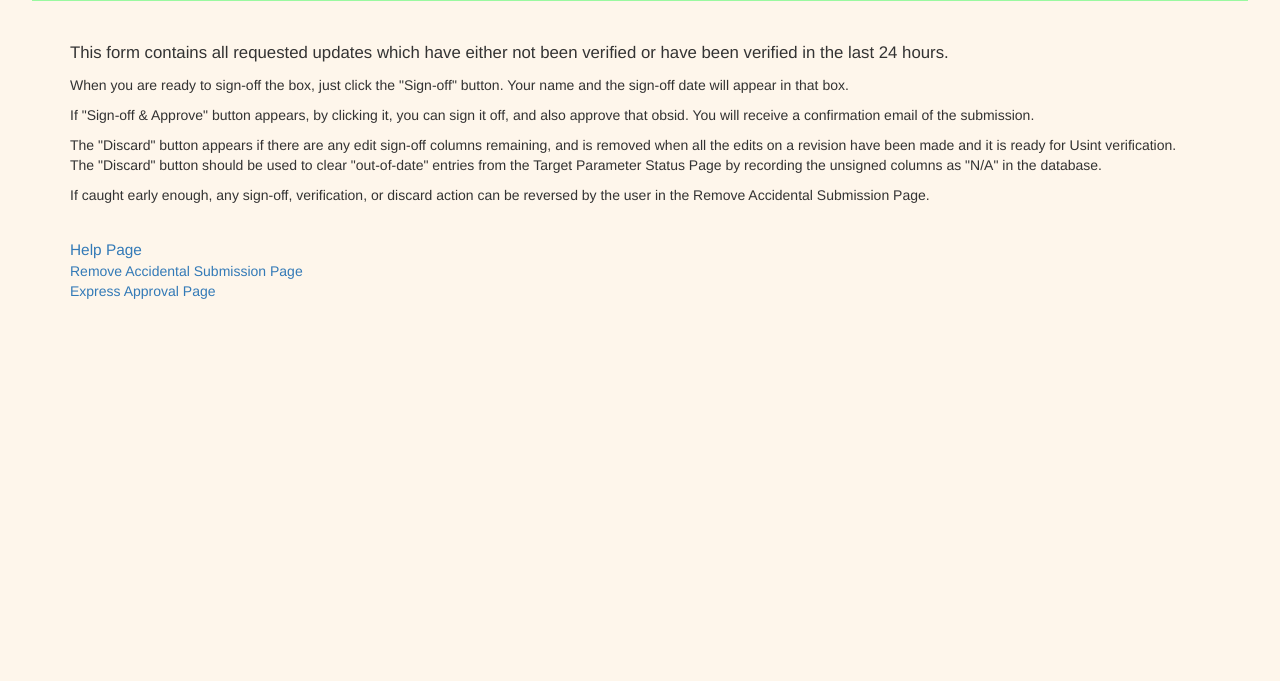
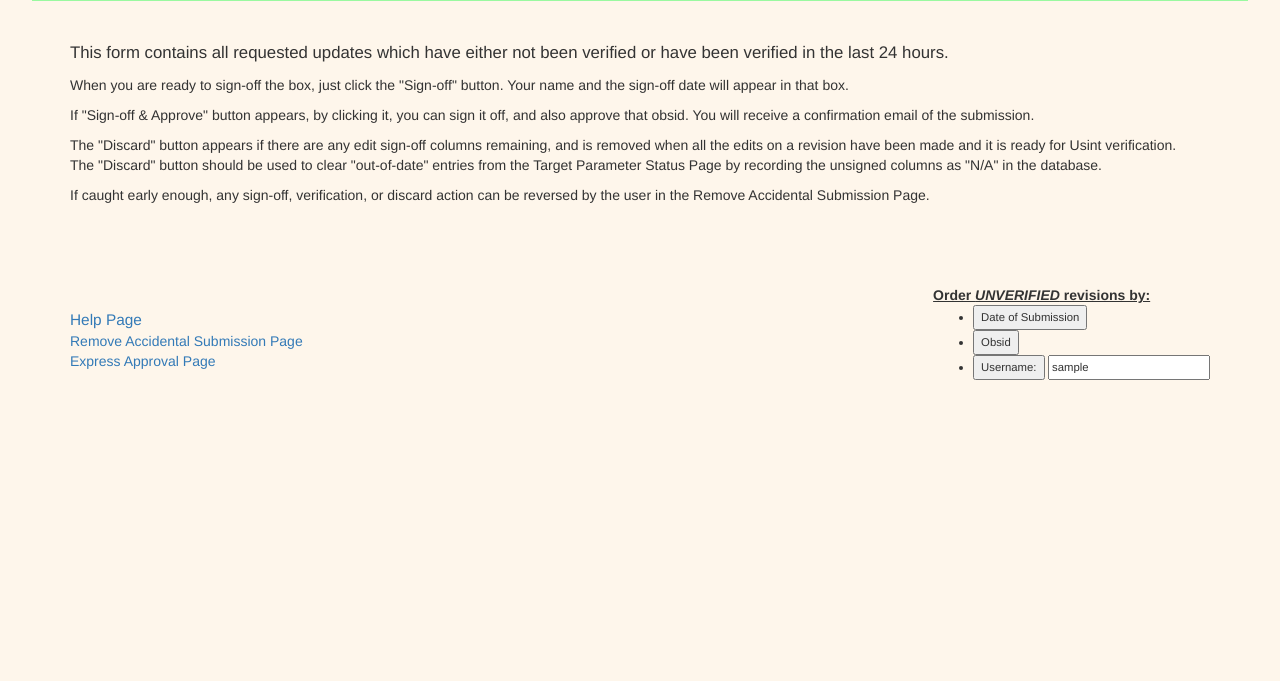
Before and after one commit to chandra-mta/Usint_Flask, a Flask app: page /orupdate/ in a window 1280 px wide. Shown: the part 55-736 px from the top of the page. Run offline with Flask 3, Linux system fonts and the light colour scheme; the visitor is signed in with stand-in values (Sample User, id 1); data comes from the database, SQL or seed files in the repository; data that the repository does not hold is empty; parts of the project's set-up code (start-up, migrations or seed data) failed here and were passed over; some libraries are stand-ins or nearby versions.

Commit message:
Add form to alter the display order of the revisions.

```diff
--- a/cus_app/orupdate/forms.py
+++ b/cus_app/orupdate/forms.py
@@ -6,8 +6,9 @@
 
 """
 from flask_wtf import FlaskForm
-from wtforms import SubmitField, Field
+from wtforms import SubmitField, Field, StringField
 from wtforms.widgets import Input
+from wtforms.validators import Optional
 from datetime import datetime
 import json
 import os
@@ -35,3 +36,9 @@ class SignoffRow(FlaskForm):
     hrc_si = SubmitField("Signoff")
     usint = SubmitField("Signoff")
     approve = SubmitField("Signoff & Approve")
+
+class OrderForm(FlaskForm):
+    order_submission = SubmitField("Date of Submission")
+    order_obsid = SubmitField("Obsid")
+    order_username = SubmitField("Username:")
+    username = StringField(validators=[Optional()])
--- a/cus_app/orupdate/routes.py
+++ b/cus_app/orupdate/routes.py
@@ -11,7 +11,7 @@ Target Parameter Status Page
 import os
 import re
 import json
-from datetime import datetime
+from datetime import datetime, timedelta
 
 from flask import current_app, render_template, request, flash, session, redirect, url_for, abort
 from flask_login    import current_user
@@ -19,7 +19,7 @@ from flask_login    import current_user
 from cus_app import db
 from cus_app.models import register_user
 from cus_app.orupdate import bp
-from cus_app.orupdate.forms import SignoffRow
+from cus_app.orupdate.forms import SignoffRow, OrderForm
 import cus_app.supple.read_ocat_data as rod
 import cus_app.supple.database_interface as dbi
 
@@ -30,6 +30,8 @@ with open(os.path.join(stat_dir, 'parameter_selections.json')) as f:
     _PARAM_SELECTIONS = json.load(f)
 
 _SIGNOFF_COLUMNS = ('general', 'acis', 'acis_si', 'hrc_si', 'usint') #: Prefix names for the columns of Signoff
+_DEFAULT_ORDER_KWARG = {'limit': 200}
+_36_HOURS_AGO = (datetime.now() - timedelta(days=1.5)).timestamp()
 
 @bp.before_app_request
 def before_request():
@@ -43,7 +45,27 @@ def index():
     Display the Target Parameter Status Page
     """
     _NAME_BY_ID = dbi.name_by_id()
-    revs = dbi.pull_revision(last=10)
+    status_page_order_kwarg = session.get('status_page_order_kwarg', _DEFAULT_ORDER_KWARG) #: Pull revision orders by descending submission by default
+
+    #: TODO Suggested future development to convert table sorting to a jQuery data table approach to avoid unnecessary queries.
+    order_form = OrderForm(request.form, data={'username': current_user.username}) #: default input username is current user
+    #: Process the order_form to determine the order of displayed revisions on the status page
+    if order_form.order_submission.data:
+        status_page_order_kwarg = _DEFAULT_ORDER_KWARG
+    elif order_form.order_obsid.data:
+        status_page_order_kwarg = {'order_obsid': True}
+        status_page_order_kwarg.update(_DEFAULT_ORDER_KWARG)
+    elif order_form.order_username.data:
+        #: Provide user id instead to refine query, if the username is misspelled no change
+        for k,v in _NAME_BY_ID.items():
+            if v == order_form.username.data:
+                status_page_order_kwarg = {'order_user': int(k)}
+                break
+        status_page_order_kwarg.update(_DEFAULT_ORDER_KWARG)
+
+    session['status_page_order_kwarg'] = status_page_order_kwarg
+    revs = dbi.pull_revision(**status_page_order_kwarg)
+
     open_signoff_forms =[]
     open_signoff_sqls = []
     open_revs =[]
@@ -58,10 +80,13 @@ def index():
             open_signoff_forms.append(SignoffRow(prefix=str(sql.id)))
             open_revs.append(rev)
         else:
-            closed_signoff_sqls.append(sql)
-            closed_revs.append(rev)
+            #: Limit the retention of closed revisions to the last 1.5 days
+            if rev.time >= _36_HOURS_AGO:
+                closed_signoff_sqls.append(sql)
+                closed_revs.append(rev)
 
     return render_template("orupdate/index.html",
+                           order_form = order_form,
                            open_signoff_forms = open_signoff_forms,
                            open_signoff_sqls = open_signoff_sqls,
                            open_revs = open_revs,
--- a/cus_app/supple/database_interface.py
+++ b/cus_app/supple/database_interface.py
@@ -17,7 +17,7 @@ import sys
 import os
 from datetime import datetime
 import json
-from sqlalchemy import select, insert, desc
+from sqlalchemy import select, insert, desc, case
 from sqlalchemy.orm.exc import NoResultFound
 from cus_app import db
 from cus_app.models     import register_user, User, Revision, Signoff, Parameter, Request, Original
@@ -182,30 +182,51 @@ def pull_revision(**kwargs):
                 except ValueError:
                     pass
     #
-    # --- Fetch by recent number
+    # --- Starting query object
     #
-    last = kwargs.get('last')
-    if last is not None:
-        return db.session.execute(select(Revision).order_by(desc(Revision.id)).limit(last)).scalars().all()
+    query = select(Revision)
 
     #
-    # --- Fetch by time interval
+    # --- Fetch special kwargs first before general iteration for equals
     #
-    before = _to_epoch(kwargs.get('before'))
-    after = _to_epoch(kwargs.get('after'))
-    if before is None and after is not None:
-        return db.session.execute(select(Revision).where(Revision.time >= after).order_by(desc(Revision.id))).scalars().all()
-    elif before is not None and after is None:
-        return db.session.execute(select(Revision).where(Revision.time <= before).order_by(desc(Revision.id))).scalars().all()
-    elif before is not None and after is not None:
-        return db.session.execute(select(Revision).where(Revision.time <= before).where(Revision.time >= after).order_by(desc(Revision.id))).scalars().all()
+    limit = kwargs.pop('limit', None)
+    if limit is not None:
+        query = query.limit(limit)
+
+    before = _to_epoch(kwargs.pop('before', None))
+    if before is not None:
+        query = query.where(Revision.time <= before)
+
+    after = _to_epoch(kwargs.pop('after', None))
+    if after is not None:
+        query = query.where(Revision.time >= after)
+
+    order_user = kwargs.pop('order_user', None)
+    if order_user is not None:
+        order_user = int(order_user)
+        query = query.order_by(case((Revision.user_id == order_user, 0),else_=1))
+
+    order_obsid = kwargs.pop('order_obsid', False)
+    if bool(order_obsid):
+        query = query.order_by(Revision.obsid)
+
+    for key, value in kwargs.items():
+        query = query.where(getattr(Revision, key) == value)
+
+    #: Order the query by descending Revision ID number so that the end result order
+    #: contains a suborder of returning the most recently made revisions first.
+    query = query.order_by(desc(Revision.id))
+    return db.session.execute(query).scalars().all()
 
 
 def pull_signoff(rev_obj):
     """
     Fetch signoff matching provides revision
     """
-    result = db.session.execute(select(Signoff).where(Signoff.revision_id == rev_obj.id)).scalar_one()
+    try:
+        result = db.session.execute(select(Signoff).where(Signoff.revision_id == rev_obj.id)).scalar_one()
+    except NoResultFound:
+        raise NoResultFound(f"No Signoff for {rev_obj}")
     return result
 
 def find_next_rev_no(obsid):
--- a/cus_app/templates/orupdate/index.html
+++ b/cus_app/templates/orupdate/index.html
@@ -25,20 +25,6 @@
     If caught early enough, any sign-off, verification, or discard action can be reversed by the user in the Remove Accidental Submission Page.
     </p>
 
-    <!-- Links to the help page and other pages -->
-    <p style='padding-bottom:14px;'>
-    <div style='font-size:110%;'>
-    {{ help_popup_page('../static/orupdate/help.html', 'Help Page') }}
-    </div>
-    <a href="javascript:void(0);" onclick="openTab('../rm_submission/','Remove');" >
-        Remove Accidental Submission Page
-    </a>
-    <br>
-    <a href="javascript:void(0);" onclick="openTab('../express', 'Express');">
-        Express Approval Page
-    </a>
-    </p>
-
     <!-- If the database files were just updated by someone else, display the warning -->
     <!-- Warning now only notify the user if their actions would overwrite the signoffs submitted by another user, and so no action taken -->
     {% if warning != '' %}
@@ -50,6 +36,35 @@
     <!-- display table starts here -->
     <div style='padding-top:30px;'></div>
     <form method="POST">
+
+        <div style='float:right'>
+            <b><u>Order <em>UNVERIFIED</em> revisions by:</u></b>
+                <div style='font-size:90%;'>
+                    <ul>
+                        <li>{{order_form.order_submission()}}</li>
+                        <li>{{order_form.order_obsid()}}</li>
+                        <li>
+                            {{order_form.order_username()}}
+                            {{order_form.username(len=12)}}
+                        </li>
+                    </ul>
+                </div>
+        </div>
+
+        <!-- Links to the help page and other pages -->
+        <p style='padding-bottom:14px;'>
+        <div style='font-size:110%;'>
+        {{ help_popup_page('../static/orupdate/help.html', 'Help Page') }}
+        </div>
+        <a href="javascript:void(0);" onclick="openTab('../rm_submission/','Remove');" >
+            Remove Accidental Submission Page
+        </a>
+        <br>
+        <a href="javascript:void(0);" onclick="openTab('../express', 'Express');">
+            Express Approval Page
+        </a>
+        </p>
+
         <table border=1 class='cent wide' style='margin-left:auto;margin-right:auto;'>
             <th class='cent'>OBSID.revision</th>
             <th class='cent'>General edits</th>
```
